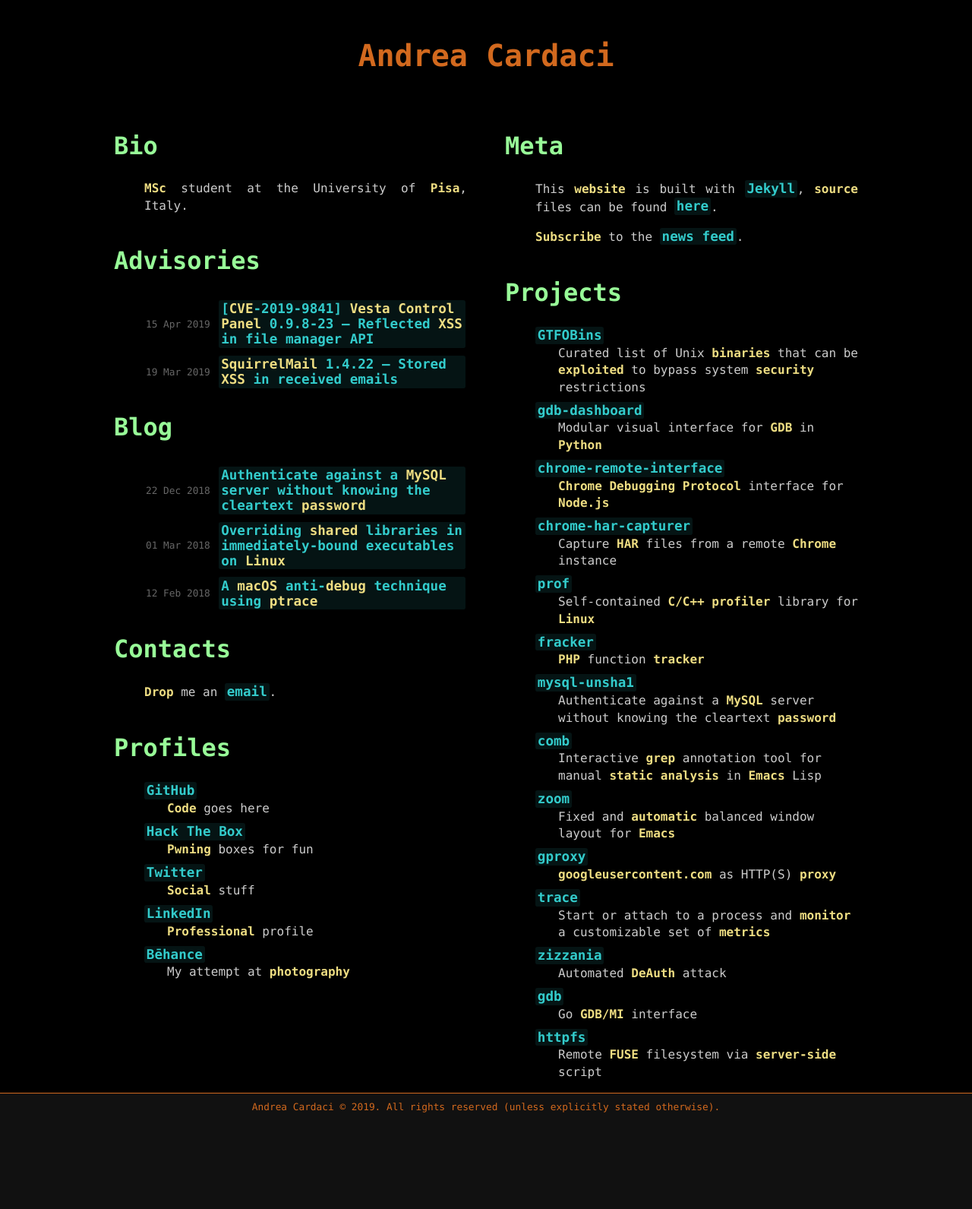
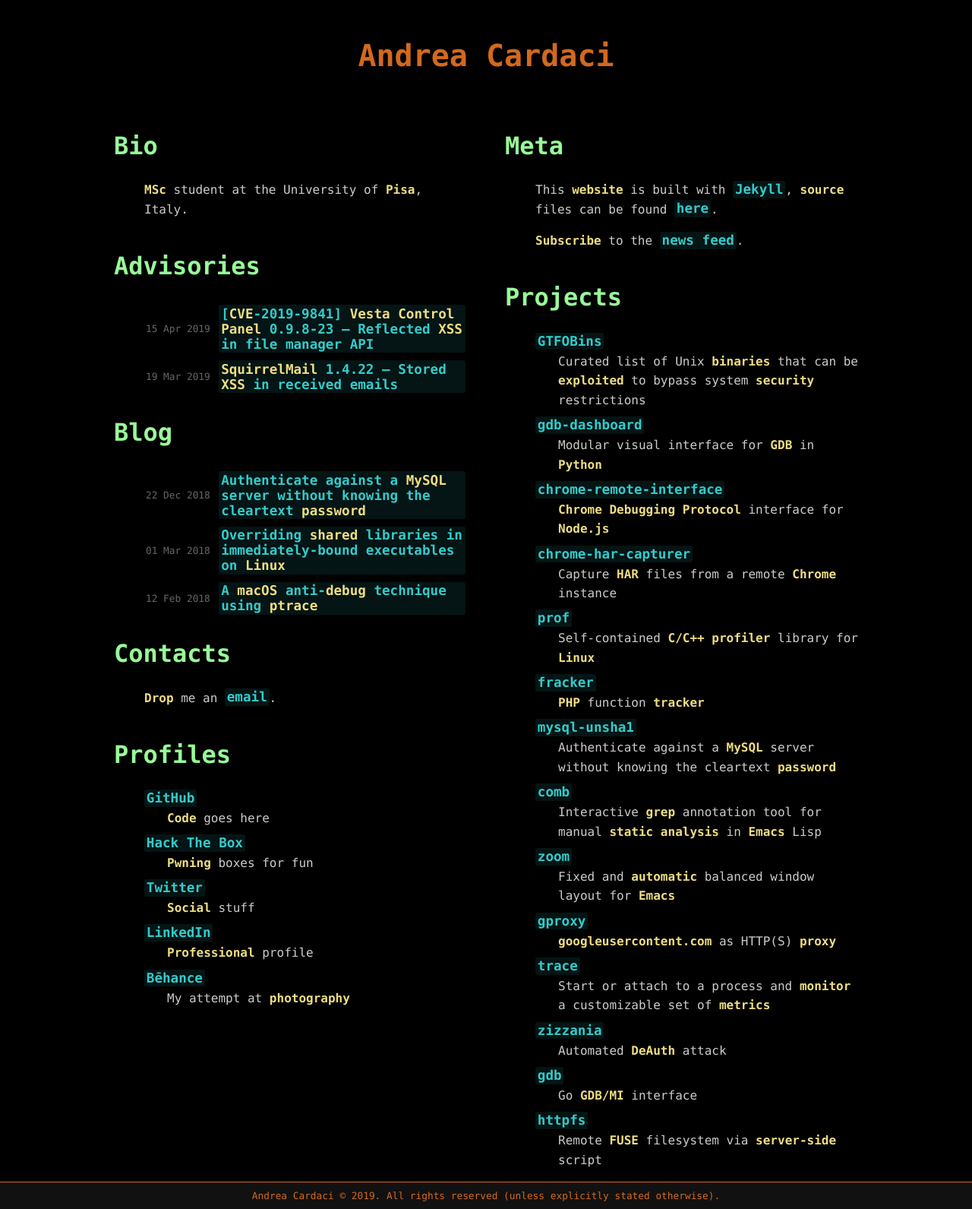
Before and after one commit to cyrus-and/cyrus-and.github.io, a Jekyll site: the page built from index.md, in a window 1280 px wide. Shown: the whole page at 76% size. Built offline with Jekyll 4.4.1, drawn with Linux system fonts in a browser that asks for light colours; before the commit the page ends 1474 px from its top, so only the background shows below that.

Commit message:
Increase line height

```diff
--- a/_sass/_common.scss
+++ b/_sass/_common.scss
@@ -59,8 +59,7 @@ h2, h3, h4, h5, h6 {
 }
 
 p, li, dd, dt {
-    text-align: justify;
-    line-height: 1.4em;
+    line-height: 1.6em;
 }
 
 strong {
```
